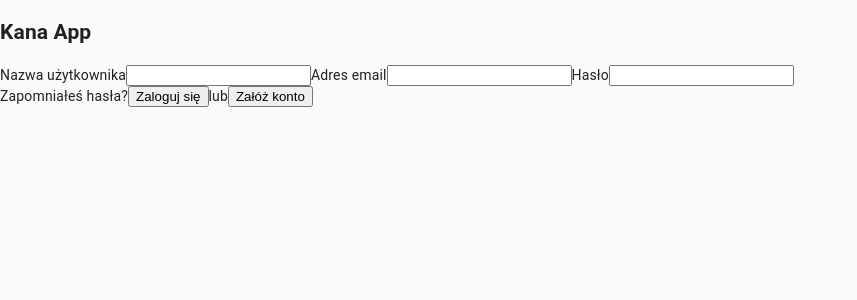
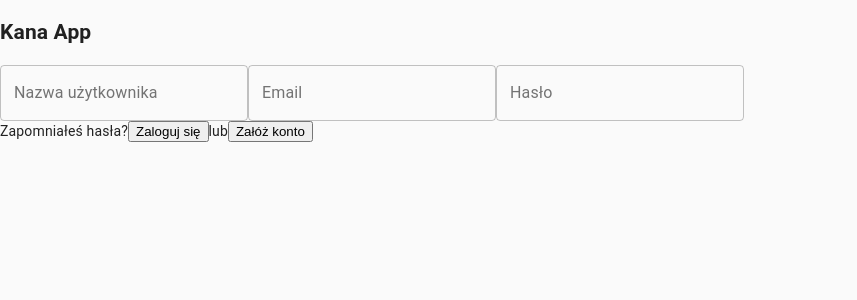
Before and after one commit to FAIRit/fe-kana-app, a React (Create React App) app: page /#/ in a window 1280 px wide. Shown: the top 300 px of the page, without its empty margins (0-857 px from the left). Built offline with nearby package versions, Linux system fonts and the light colour scheme.

Commit message:
Added TextField components as Inputs in Login component

```diff
--- a/src/Components/Login.js
+++ b/src/Components/Login.js
@@ -1,6 +1,7 @@
 import React, { Component } from "react";
 import { Link } from "react-router-dom";
-import FormInput from "./FormInput";
+// import FormInput from "./FormInput";
+import TextField from "@material-ui/core/TextField";
 
 class Login extends Component {
   render() {
@@ -8,9 +9,16 @@ class Login extends Component {
       <section className="login">
         <form className="login-form">
           <h1 className="login-form-logo">Kana App</h1>
-          <FormInput type="text" title="Nazwa użytkownika" />
-          <FormInput type="email" title="Adres email" />
-          <FormInput type="password" title="Hasło" />
+          {/* <FormInput type="text" title="Nazwa użytkownika" /> */}
+          <TextField
+            id="user-name"
+            label="Nazwa użytkownika"
+            variant="outlined"
+          />
+          <TextField id="user-email" label="Email" variant="outlined" />
+          <TextField id="user-password" label="Hasło" variant="outlined" />
+          {/* <FormInput type="email" title="Adres email" /> */}
+          {/* <FormInput type="password" title="Hasło" /> */}
           <div className="form-btns-container">
             <span className="form-forgot-password">Zapomniałeś hasła?</span>
             <Link to="/home">
```
